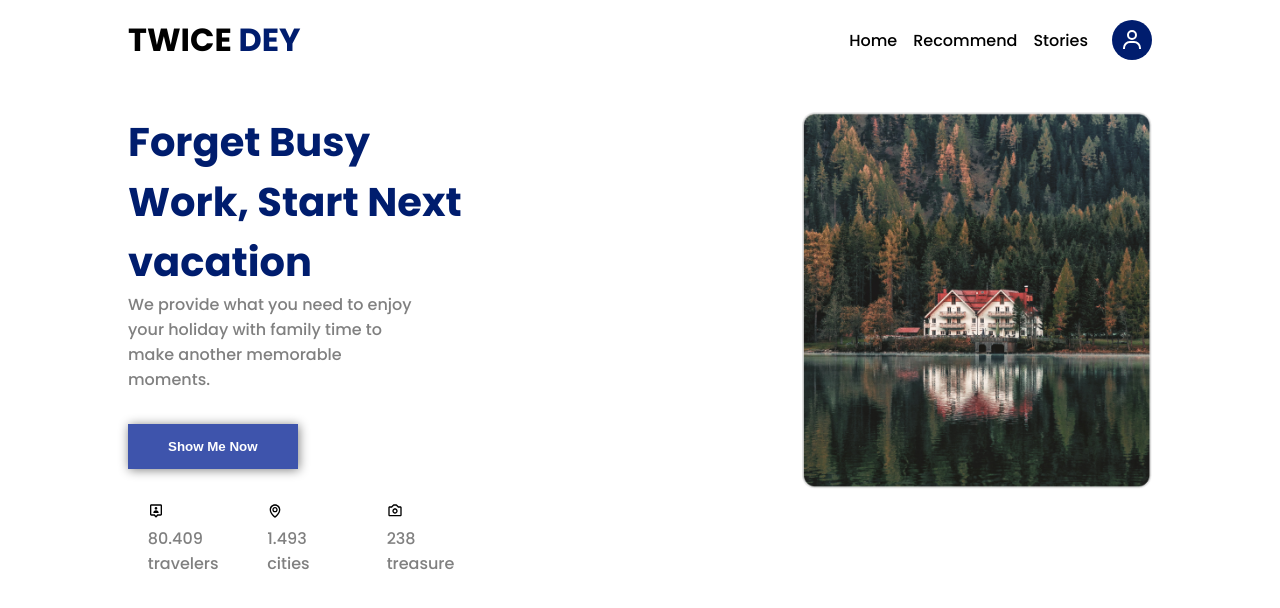
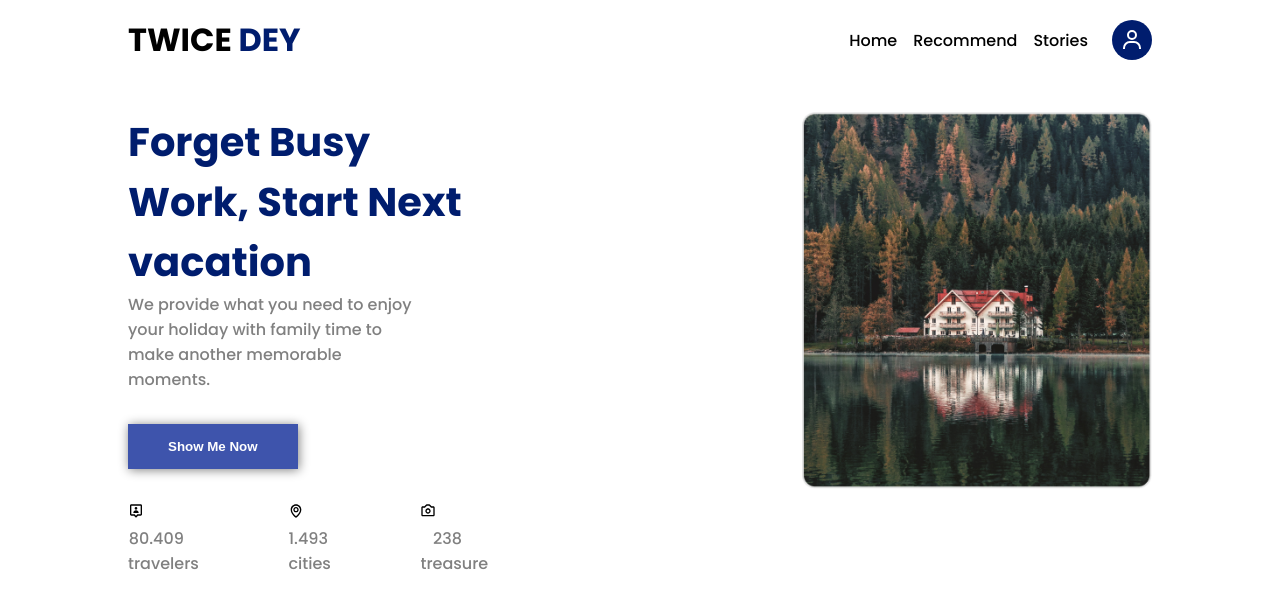
Before and after one commit to gungdikaebs/twice-dey, a React (Vite) app: page / in a window 1280 px wide. Shown: the top 608 px of the page. Built offline with nearby package versions, Linux system fonts and the light colour scheme.

Commit message:
css navbar, css hero

```diff
--- a/src/component/Hero/Hero.css
+++ b/src/component/Hero/Hero.css
@@ -27,10 +27,13 @@
 }
 .container-hero .left .hero-icons {
     display: flex;
-    justify-content: space-around;
+    /* justify-content: space-around; */
+    align-items: center;
+    gap: 25%;
 }
 .container-hero .left .hero-icons .desc {
     max-width: 5rem;
+    text-align: center;
 }
 
 
--- a/src/component/Navbar/Navbar.css
+++ b/src/component/Navbar/Navbar.css
@@ -51,6 +51,7 @@
 .container-navbar .content .profiles {
     display: flex;
     justify-content: center;
+    align-items: center;
     text-align: center;
     margin: auto;
     background: var(--primary-color);
```
